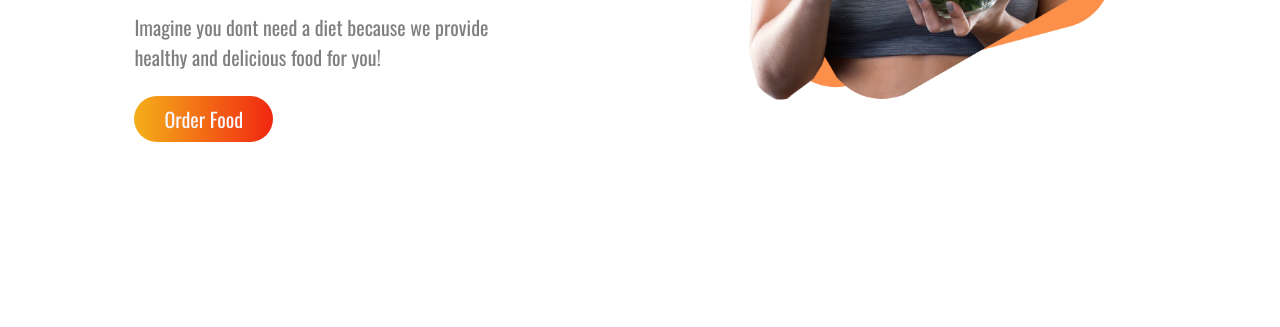
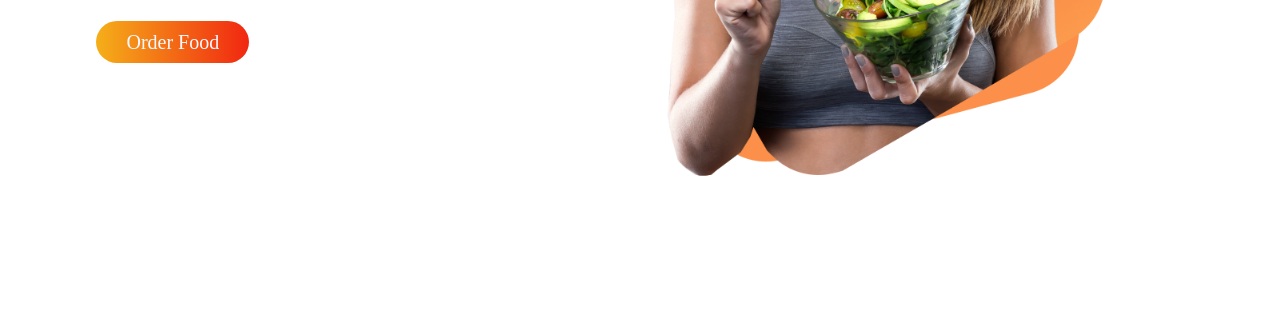
Before and after one commit to sunam007/food-network, a plain HTML site: page index.html in a window 1280 px wide. Shown: the part 473-800 px from the top of the page. Drawn offline with nearby package versions, Linux system fonts and the light colour scheme.

Commit message:
4th commit

```diff
--- a/index.html
+++ b/index.html
@@ -14,7 +14,7 @@
 
 <body>
     <section>
-        <div class="half-width">
+        <div class="div-width">
             <h1>Skip The Diet,</h1>
             <h1>Just <span style="color: darkorange;">Eat Healthy</span></h1>
             <h1> With Food Network</h1>
--- a/style.css
+++ b/style.css
@@ -1,11 +1,11 @@
 
 body{
-    font-family: 'Oswald', sans-serif;
+    font-family: font-family: 'Raleway', sans-serif;
     font-size: 30px;
 }
 
 .div-font {
-    font-size: 20px;
+    font-size: 25px;
     font-weight: 500;
     color:rgba(0, 0, 0, 0.5);
 
@@ -16,9 +16,7 @@ body{
     text-decoration: none;
     background-image: linear-gradient(to right,#f5af19,#f12711);
     color:ghostwhite;
-    margin:auto;
-    border: 0px solid white;
-    padding: 8px 30px ;
+    padding: 10px 30px ;
     border-radius: 25px;
     font-size: 20px;
     font-weight: 400;
@@ -26,12 +24,13 @@ body{
 
     section{
         display: flex;
+        margin-bottom: 1px;
     }
 
-    .half-width{
-        width: 50%;
-        padding-top: 10%;
-        padding-left: 10%;
+    .div-width{
+        width: 40%;
+        padding-top: 8%;
+        padding-left: 7%;
     }
 
     #img-width{
```
